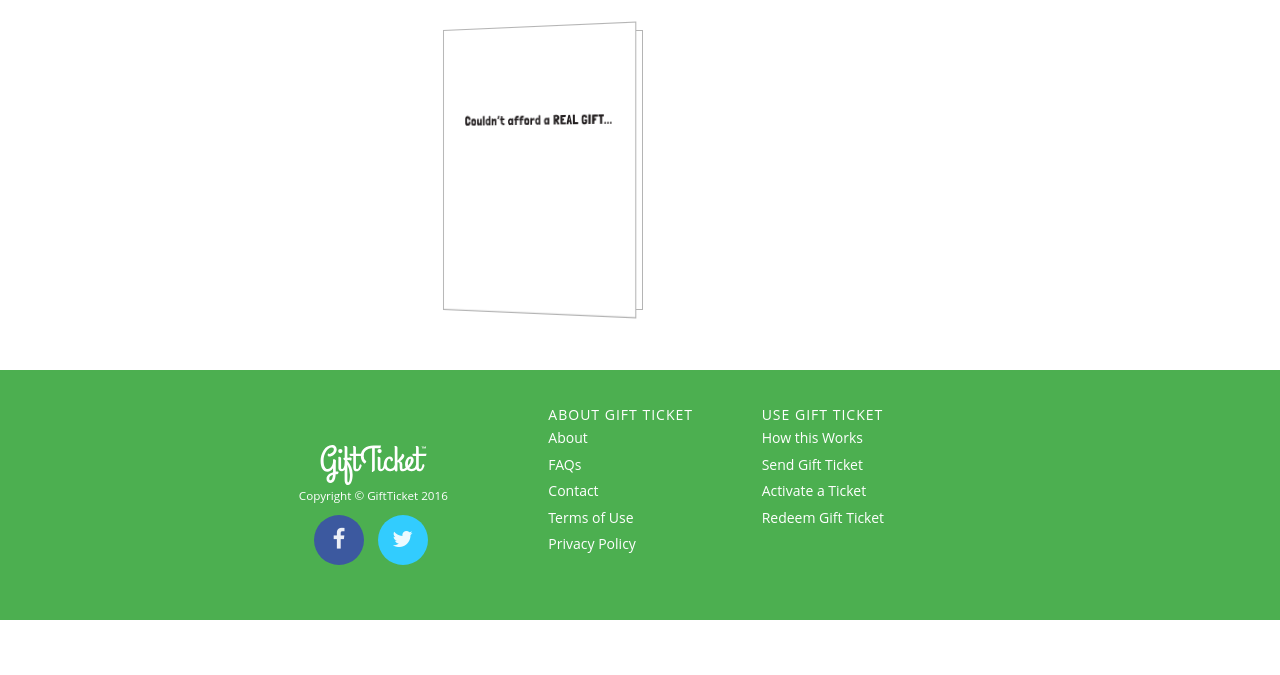
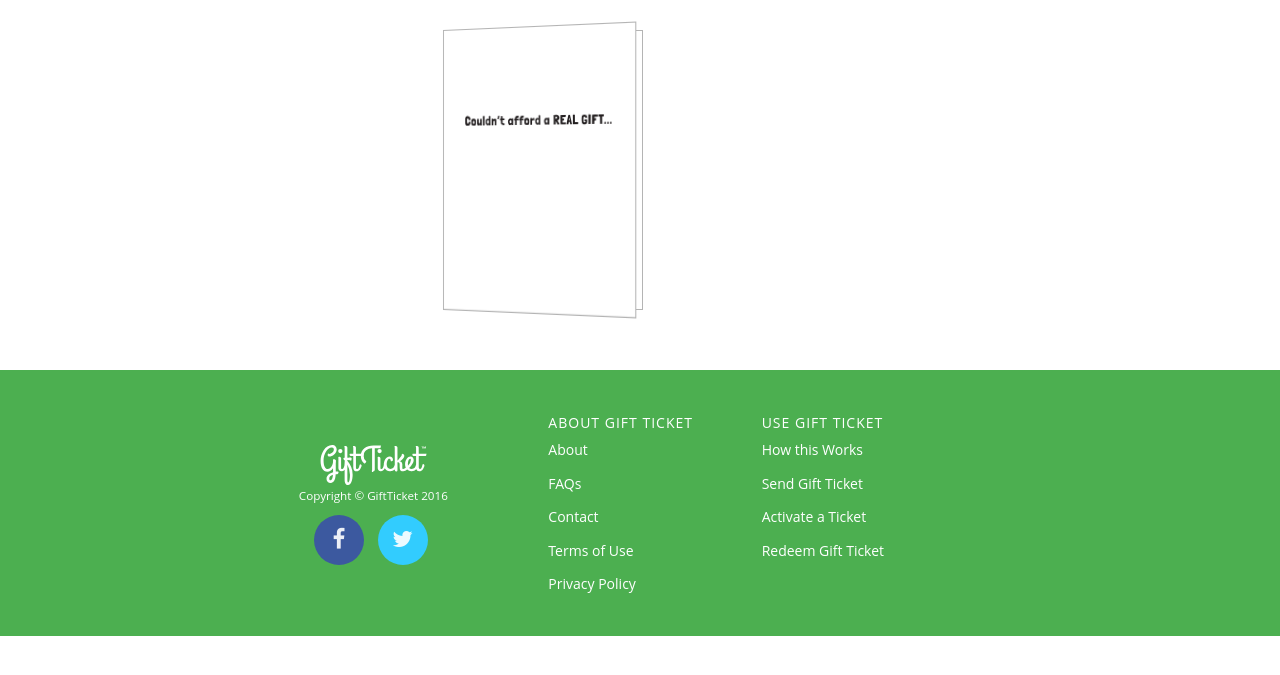
Before and after one commit to alleyway/gift-ticket-web, a Jekyll site: the page built from greeting_card.html, in a window 1280 px wide. Shown: the top 675 px of the page. Built offline with Jekyll 4.4.1, drawn with Linux system fonts in a browser that asks for light colours; some web fonts are replaced; comment, search, counter and statistics services are not loaded.

Commit message:
Spacing out links - background color on buy now

```diff
--- a/_includes/footer.html
+++ b/_includes/footer.html
@@ -15,7 +15,7 @@
 
             </div>
             <div class="col-md-2 footer_links">
-                <span class="footer_title">ABOUT GIFT TICKET</span><br/>
+                <div class="footer_title">ABOUT GIFT TICKET</div>
                 <a href="about">About</a> <br/>
                 <a href="faq">FAQs</a><br/>
                 <a href="contact">Contact</a><br/>
@@ -23,7 +23,7 @@
                 <a href="privacy">Privacy Policy</a>
             </div>
             <div class="col-md-2 footer_links">
-                <span class="footer_title">USE GIFT TICKET</span><br/>
+                <div class="footer_title">USE GIFT TICKET</div>
                 <a class="page-scroll" href="./#how">How this Works</a><br/>
                 <a class="page-scroll" href="./order">Send Gift Ticket</a><br/>
                 <a class="page-scroll" href="./activate">Activate a Ticket</a><br/>
--- a/css/grayscale.css
+++ b/css/grayscale.css
@@ -481,10 +481,10 @@
     margin-bottom: 60px;
     font-weight: 700;
     padding: 30px 10px;
-    background-color: #4CAF50;
+    background-color: #ef4136;
     font-size: 20px;
     max-width: 500px;
-    border: 2px solid #4CAF50;
+    border: 2px solid #fff;
     border-radius: 8px;
 }
 a.bottom_buy_now  {
@@ -513,6 +513,7 @@
 .footer_title {
     text-transform: uppercase;
     letter-spacing: 1px;
+    margin-top: 8px;
 }
 
 .sub_nav {
@@ -722,8 +723,9 @@
 }
 
 .footer_links a {
-    line-height: 1.9;
+    line-height: 2.4;
 }
+
 .legal ul, .legal ol {
     font-size: 20px;
     line-height: 1.6;
--- a/index.html
+++ b/index.html
@@ -183,7 +183,7 @@
     <div class="row">
         <div class=" col-lg-offset-2 col-lg-8 text-center">
 
-            <a href="order" class="btn bottom_buy_now"  onclick="trackLink('Order Button', 'clicked', 'bottom', '/order'); return false;">Buy a Gift Ticket now <i class="fa fa-angle-double-right"></i></a>
+            <a href="order" class="btn bottom_buy_now"  onclick="trackLink('Order Button', 'clicked', 'bottom', '/order'); return false;">Buy Yours Now <i class="fa fa-angle-double-right"></i></a>
 
         </div>
     </div>
```
